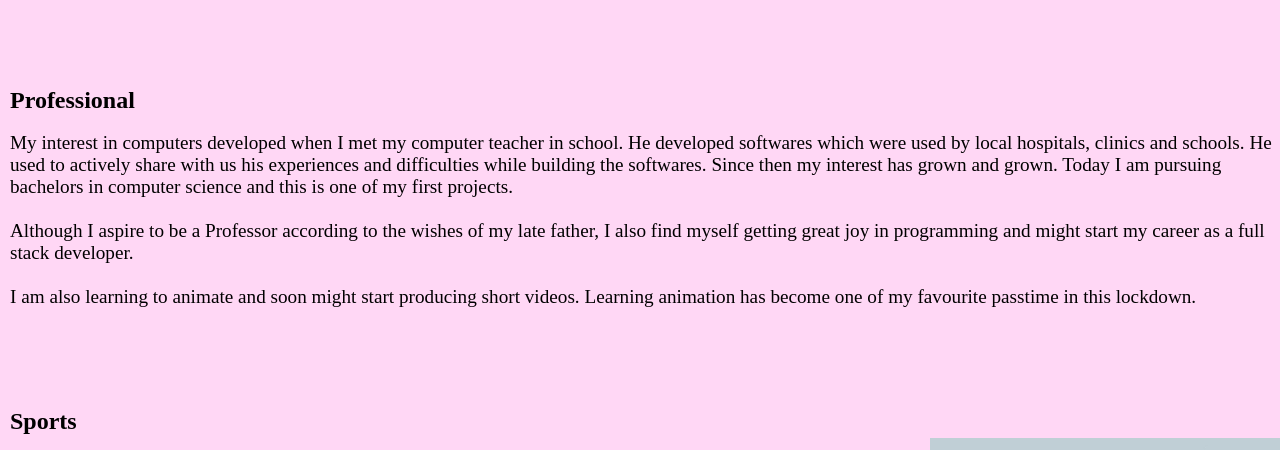
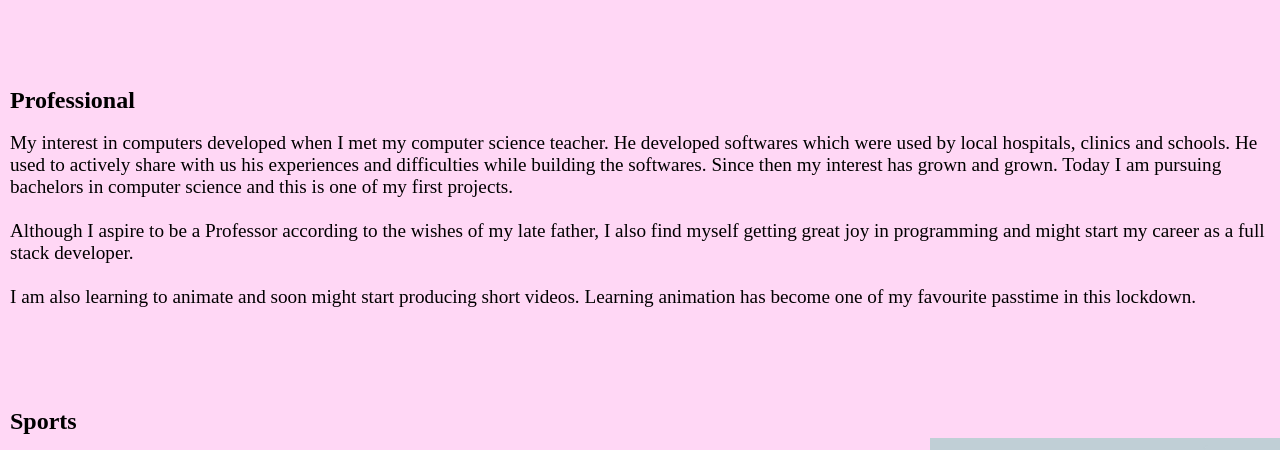
Before and after one commit to sultanasabiha/sultanasabiha, a plain HTML site: page Interests.html in a window 1280 px wide. Shown: the part 1020-1470 px from the top of the page. Drawn offline with Linux system fonts and the light colour scheme.

Commit message:
school teacher changed to computer science teacher.

```diff
--- a/Interests.html
+++ b/Interests.html
@@ -34,7 +34,7 @@
                 <h2 style="padding-left: 10px;padding-top: 100px;">Professional</h2>
                 <br>
                 <p style="font-size:120%; padding-left: 10px;padding-bottom: 100px;">
-                    My interest in computers developed when I met my computer teacher in school. He developed softwares which were used by local hospitals, clinics and schools. He used to actively share with us his experiences and difficulties while building the softwares. Since then my interest has grown and grown. Today I am pursuing bachelors in computer science and this is one of my first projects.
+                    My interest in computers developed when I met my computer science teacher. He developed softwares which were used by local hospitals, clinics and schools. He used to actively share with us his experiences and difficulties while building the softwares. Since then my interest has grown and grown. Today I am pursuing bachelors in computer science and this is one of my first projects.
                     <br><br>
                     Although I aspire to be a Professor according to the wishes of my late father, I also find myself getting great joy in programming and might start my career as a full stack developer.
                     <br><br>
```
